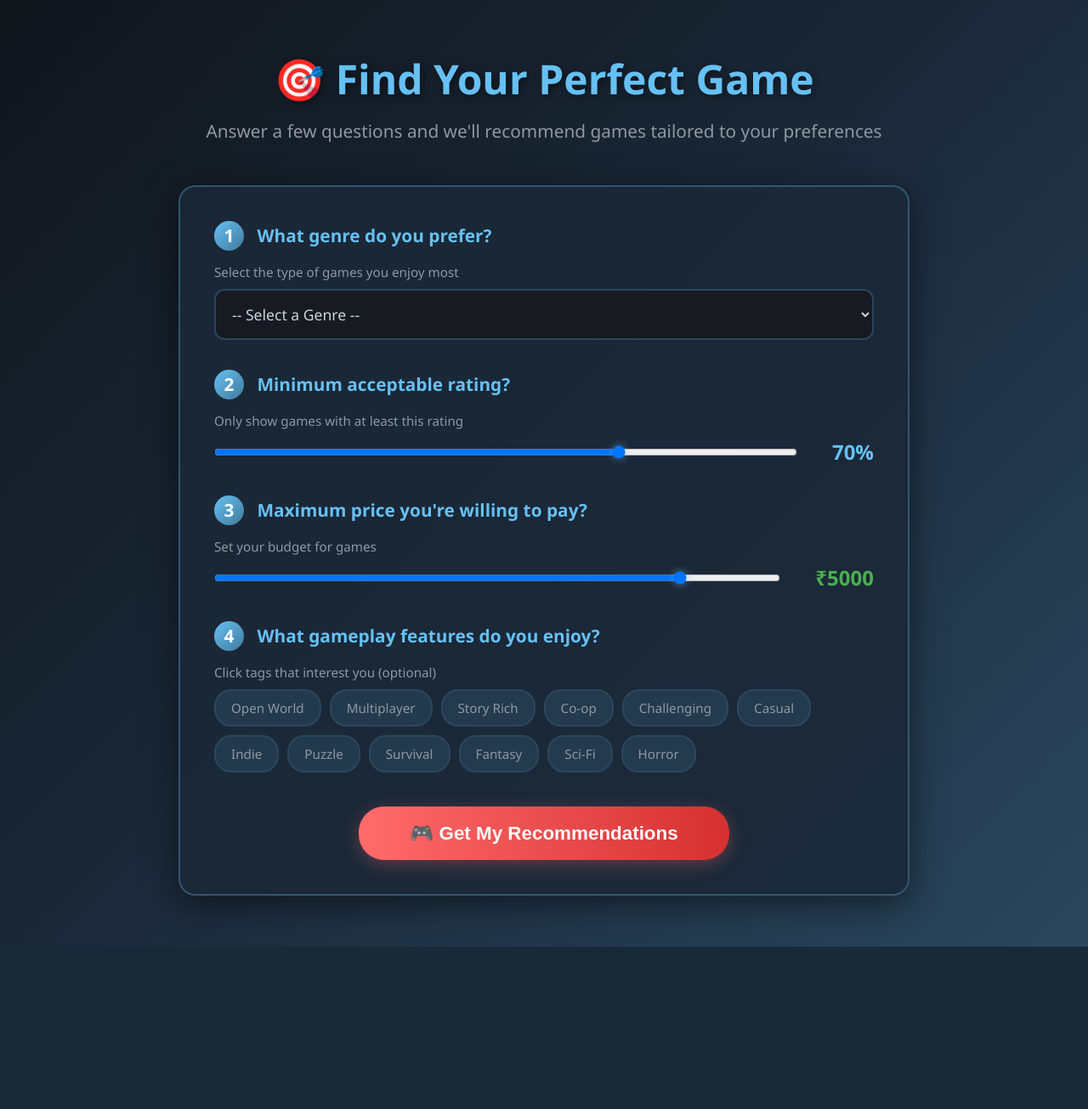
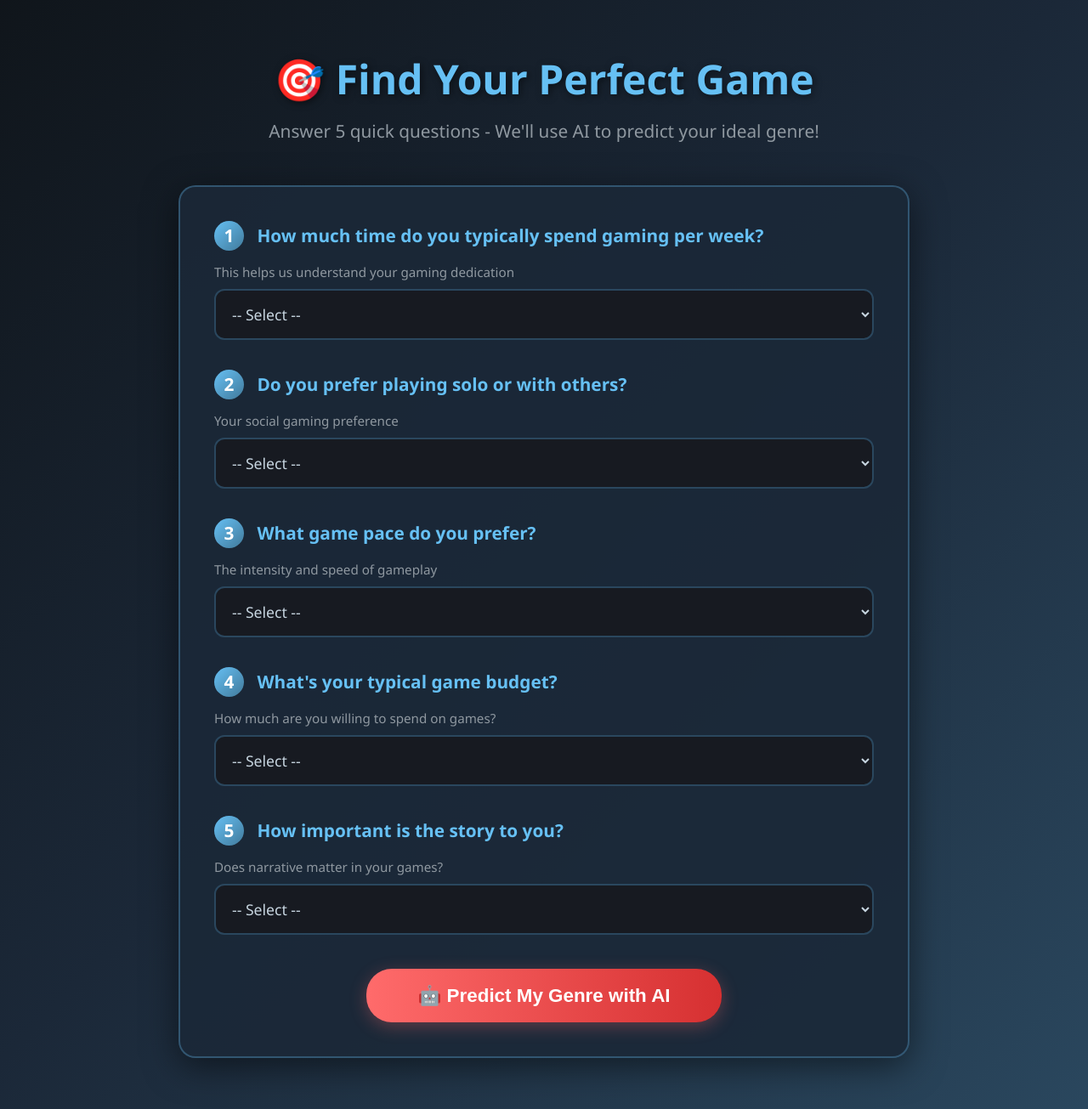
Before and after one commit to Harish-1828/game_recommendation, a Flask app: page /recommend in a window 1280 px wide. Shown: the part 85-1390 px from the top of the page at 85% size. Before the commit the page ends 1199 px from the top, so only its background shows below. Run offline with Flask 3, Linux system fonts and the light colour scheme.

Commit message:
Add KNN-based genre prediction system - Users answer 5 questions and AI predicts their preferred genre - Recommend top-rated game from predicted genre - 87% training accuracy with optimal K=9

```diff
--- a/app.py
+++ b/app.py
@@ -24,6 +24,17 @@ except FileNotFoundError:
     print("WARNING: Model files not found. Some features will be limited.")
     model = None
     vectorizer = None
+
+# Load genre prediction model (KNN)
+print("Loading genre prediction model...")
+try:
+    genre_model = pickle.load(open("genre_knn_model.pkl", "rb"))
+    genre_scaler = pickle.load(open("genre_scaler.pkl", "rb"))
+    print("✓ Genre prediction model loaded successfully!")
+except FileNotFoundError:
+    print("WARNING: Genre prediction model not found.")
+    genre_model = None
+    genre_scaler = None
 
 # Load review data
 try:
@@ -228,6 +239,85 @@ def analyze_review():
             "error": str(e)
         })
 
+@app.route("/predict_genre", methods=["POST"])
+def predict_genre():
+    """Predict user's preferred genre using KNN based on questionnaire"""
+    try:
+        if not genre_model or not genre_scaler:
+            return jsonify({
+                "success": False,
+                "error": "Genre prediction model not available"
+            })
+
+        data = request.json
+
+        # Extract questionnaire responses
+        # [playtime_preference, multiplayer_preference, pace_preference, budget, story_importance]
+        playtime = int(data.get("playtime", 2))
+        multiplayer = int(data.get("multiplayer", 2))
+        pace = int(data.get("pace", 2))
+        budget = int(data.get("budget", 2))
+        story = int(data.get("story", 2))
+
+        # Create feature array
+        features = np.array([[playtime, multiplayer, pace, budget, story]])
+
+        # Scale features
+        features_scaled = genre_scaler.transform(features)
+
+        # Predict genre
+        predicted_genre = genre_model.predict(features_scaled)[0]
+        probabilities = genre_model.predict_proba(features_scaled)[0]
+        confidence = float(max(probabilities)) * 100
+
+        # Get top game from predicted genre
+        all_games = get_all_games()
+        genre_games = [g for g in all_games if g["genre"] == predicted_genre]
+
+        if genre_games:
+            # Sort by rating and get top game
+            genre_games.sort(key=lambda x: x["rating"], reverse=True)
+            top_game = genre_games[0]
+
+            # Get top 3 games for variety
+            top_games = genre_games[:min(3, len(genre_games))]
+        else:
+            # Fallback to highest rated game overall
+            all_games.sort(key=lambda x: x["rating"], reverse=True)
+            top_game = all_games[0]
+            top_games = all_games[:3]
+            predicted_genre = top_game["genre"]
+
+        return jsonify({
+            "success": True,
+            "predicted_genre": predicted_genre,
+            "confidence": round(confidence, 2),
+            "top_game": {
+                "id": top_game["id"],
+                "name": top_game["name"],
+                "genre": top_game["genre"],
+                "price": top_game["price"],
+                "rating": top_game["rating"],
+                "image": top_game["image"],
+                "description": top_game["description"]
+            },
+            "alternative_games": [
+                {
+                    "id": g["id"],
+                    "name": g["name"],
+                    "rating": g["rating"],
+                    "price": g["price"]
+                }
+                for g in top_games[1:]
+            ]
+        })
+
+    except Exception as e:
+        return jsonify({
+            "success": False,
+            "error": str(e)
+        })
+
 if __name__ == "__main__":
     print("\n" + "="*70)
     print("🎮 STARTING STEAM GAME STORE")
--- a/templates/recommend.html
+++ b/templates/recommend.html
@@ -258,136 +258,221 @@
     <div class="container">
         <div class="hero">
             <h1>🎯 Find Your Perfect Game</h1>
-            <p>Answer a few questions and we'll recommend games tailored to your preferences</p>
+            <p>Answer 5 quick questions - We'll use AI to predict your ideal genre!</p>
         </div>
 
-        <div class="form-card">
-            <form action="/get_recommendations" method="post">
-                <!-- Question 1: Genre -->
+        <div class="form-card" id="questionnaireCard">
+            <form id="genreForm">
+                <!-- Question 1: Playtime Preference -->
                 <div class="form-group">
                     <label>
                         <span class="question-number">1</span>
-                        What genre do you prefer?
+                        How much time do you typically spend gaming per week?
                     </label>
-                    <p class="help-text">Select the type of games you enjoy most</p>
-                    <select name="genre" required>
-                        <option value="">-- Select a Genre --</option>
-                        <option value="Any">Any Genre</option>
-                        {% for genre in genres %}
-                        <option value="{{ genre }}">{{ genre }}</option>
-                        {% endfor %}
+                    <p class="help-text">This helps us understand your gaming dedication</p>
+                    <select name="playtime" id="playtime" required>
+                        <option value="">-- Select --</option>
+                        <option value="1">Casual - Less than 10 hours per week</option>
+                        <option value="2">Moderate - 10 to 20 hours per week</option>
+                        <option value="3">Hardcore - More than 20 hours per week</option>
                     </select>
                 </div>
 
-                <!-- Question 2: Minimum Rating -->
+                <!-- Question 2: Multiplayer Preference -->
                 <div class="form-group">
                     <label>
                         <span class="question-number">2</span>
-                        Minimum acceptable rating?
+                        Do you prefer playing solo or with others?
                     </label>
-                    <p class="help-text">Only show games with at least this rating</p>
-                    <div class="range-container">
-                        <input type="range"
-                               name="min_rating"
-                               id="ratingSlider"
-                               min="0"
-                               max="100"
-                               value="70"
-                               step="5">
-                        <span class="value-display" id="ratingValue">70%</span>
-                    </div>
+                    <p class="help-text">Your social gaming preference</p>
+                    <select name="multiplayer" id="multiplayer" required>
+                        <option value="">-- Select --</option>
+                        <option value="1">Solo only - I prefer single-player experiences</option>
+                        <option value="2">Mixed - I enjoy both solo and multiplayer</option>
+                        <option value="3">Multiplayer focused - I love playing with others</option>
+                    </select>
                 </div>
 
-                <!-- Question 3: Price Range -->
+                <!-- Question 3: Pace Preference -->
                 <div class="form-group">
                     <label>
                         <span class="question-number">3</span>
-                        Maximum price you're willing to pay?
+                        What game pace do you prefer?
                     </label>
-                    <p class="help-text">Set your budget for games</p>
-                    <div class="range-container">
-                        <input type="range"
-                               name="max_price"
-                               id="priceSlider"
-                               min="0"
-                               max="6000"
-                               value="5000"
-                               step="250">
-                        <span class="price-display" id="priceValue">₹5000</span>
-                    </div>
+                    <p class="help-text">The intensity and speed of gameplay</p>
+                    <select name="pace" id="pace" required>
+                        <option value="">-- Select --</option>
+                        <option value="1">Relaxed - Take my time, no pressure</option>
+                        <option value="2">Balanced - Good mix of action and strategy</option>
+                        <option value="3">Fast-paced - Intense, adrenaline-pumping action</option>
+                    </select>
                 </div>
 
-                <!-- Question 4: Preferred Tags -->
+                <!-- Question 4: Budget -->
                 <div class="form-group">
                     <label>
                         <span class="question-number">4</span>
-                        What gameplay features do you enjoy?
+                        What's your typical game budget?
                     </label>
-                    <p class="help-text">Click tags that interest you (optional)</p>
-                    <input type="hidden" name="tags" id="selectedTags">
-                    <div class="tags-input">
-                        <div class="tag-suggestion" data-tag="open world">Open World</div>
-                        <div class="tag-suggestion" data-tag="multiplayer">Multiplayer</div>
-                        <div class="tag-suggestion" data-tag="story rich">Story Rich</div>
-                        <div class="tag-suggestion" data-tag="co-op">Co-op</div>
-                        <div class="tag-suggestion" data-tag="difficult">Challenging</div>
-                        <div class="tag-suggestion" data-tag="casual">Casual</div>
-                        <div class="tag-suggestion" data-tag="indie">Indie</div>
-                        <div class="tag-suggestion" data-tag="puzzle">Puzzle</div>
-                        <div class="tag-suggestion" data-tag="survival">Survival</div>
-                        <div class="tag-suggestion" data-tag="fantasy">Fantasy</div>
-                        <div class="tag-suggestion" data-tag="sci-fi">Sci-Fi</div>
-                        <div class="tag-suggestion" data-tag="horror">Horror</div>
-                    </div>
+                    <p class="help-text">How much are you willing to spend on games?</p>
+                    <select name="budget" id="budget" required>
+                        <option value="">-- Select --</option>
+                        <option value="1">Free or Cheap - Under ₹1,000</option>
+                        <option value="2">Mid-range - ₹1,000 to ₹3,000</option>
+                        <option value="3">Premium - Over ₹3,000</option>
+                    </select>
+                </div>
+
+                <!-- Question 5: Story Importance -->
+                <div class="form-group">
+                    <label>
+                        <span class="question-number">5</span>
+                        How important is the story to you?
+                    </label>
+                    <p class="help-text">Does narrative matter in your games?</p>
+                    <select name="story" id="story" required>
+                        <option value="">-- Select --</option>
+                        <option value="1">Not important - Just want fun gameplay</option>
+                        <option value="2">Nice to have - Story adds value</option>
+                        <option value="3">Very important - I play for the narrative</option>
+                    </select>
                 </div>
 
                 <div class="submit-section">
-                    <button type="submit" class="btn-submit">
-                        🎮 Get My Recommendations
+                    <button type="submit" class="btn-submit" id="submitBtn">
+                        🤖 Predict My Genre with AI
                     </button>
                 </div>
             </form>
         </div>
+
+        <!-- Result Card (Hidden initially) -->
+        <div class="form-card" id="resultCard" style="display: none;">
+            <div style="text-align: center;">
+                <h2 style="color: #66c0f4; font-size: 2.5em; margin-bottom: 20px;">
+                    🎉 Perfect Match Found!
+                </h2>
+
+                <div style="background: rgba(102, 192, 244, 0.1); padding: 25px; border-radius: 15px; margin-bottom: 30px; border: 2px solid #66c0f4;">
+                    <p style="font-size: 1.2em; color: #8f98a0; margin-bottom: 10px;">
+                        Our AI predicts you'll love:
+                    </p>
+                    <h3 id="predictedGenre" style="color: #66c0f4; font-size: 2em; margin-bottom: 10px;"></h3>
+                    <p style="color: #4caf50; font-size: 1.1em;">
+                        <span id="confidence"></span>% match confidence
+                    </p>
+                </div>
+
+                <div id="gameCard" style="background: rgba(27, 40, 56, 0.9); border-radius: 15px; overflow: hidden; border: 2px solid rgba(102, 192, 244, 0.3); margin-bottom: 30px;">
+                    <!-- Game details will be inserted here -->
+                </div>
+
+                <div style="display: flex; gap: 15px; justify-content: center; flex-wrap: wrap;">
+                    <a id="gameLink" href="#" class="btn" style="padding: 15px 40px; font-size: 1.2em;">
+                        🎮 View Full Details
+                    </a>
+                    <button onclick="location.reload()" class="btn" style="padding: 15px 40px; font-size: 1.2em; background: linear-gradient(90deg, #8f98a0, #5f6a72);">
+                        🔄 Try Again
+                    </button>
+                </div>
+            </div>
+        </div>
     </div>
 
     <script>
-        // Rating slider
-        const ratingSlider = document.getElementById('ratingSlider');
-        const ratingValue = document.getElementById('ratingValue');
-        ratingSlider.addEventListener('input', function() {
-            ratingValue.textContent = this.value + '%';
-        });
+        const form = document.getElementById('genreForm');
+        const submitBtn = document.getElementById('submitBtn');
+        const questionnaireCard = document.getElementById('questionnaireCard');
+        const resultCard = document.getElementById('resultCard');
 
-        // Price slider
-        const priceSlider = document.getElementById('priceSlider');
-        const priceValue = document.getElementById('priceValue');
-        priceSlider.addEventListener('input', function() {
-            if (this.value == 0) {
-                priceValue.textContent = 'Free';
-            } else {
-                priceValue.textContent = '₹' + this.value;
+        form.addEventListener('submit', async function(e) {
+            e.preventDefault();
+
+            // Validate all fields
+            const playtime = document.getElementById('playtime').value;
+            const multiplayer = document.getElementById('multiplayer').value;
+            const pace = document.getElementById('pace').value;
+            const budget = document.getElementById('budget').value;
+            const story = document.getElementById('story').value;
+
+            if (!playtime || !multiplayer || !pace || !budget || !story) {
+                alert('Please answer all questions!');
+                return;
             }
-        });
 
-        // Tags selection
-        const tagSuggestions = document.querySelectorAll('.tag-suggestion');
-        const selectedTagsInput = document.getElementById('selectedTags');
-        const selectedTags = new Set();
+            // Disable button and show loading
+            submitBtn.disabled = true;
+            submitBtn.textContent = '🤖 AI is thinking...';
 
-        tagSuggestions.forEach(tag => {
-            tag.addEventListener('click', function() {
-                const tagValue = this.getAttribute('data-tag');
+            try {
+                const response = await fetch('/predict_genre', {
+                    method: 'POST',
+                    headers: {
+                        'Content-Type': 'application/json',
+                    },
+                    body: JSON.stringify({
+                        playtime: parseInt(playtime),
+                        multiplayer: parseInt(multiplayer),
+                        pace: parseInt(pace),
+                        budget: parseInt(budget),
+                        story: parseInt(story)
+                    })
+                });
 
-                if (selectedTags.has(tagValue)) {
-                    selectedTags.delete(tagValue);
-                    this.classList.remove('selected');
+                const data = await response.json();
+
+                if (data.success) {
+                    // Display results
+                    document.getElementById('predictedGenre').textContent = data.predicted_genre;
+                    document.getElementById('confidence').textContent = data.confidence;
+
+                    const game = data.top_game;
+                    const gameCardHTML = `
+                        <img src="${game.image}" alt="${game.name}" style="width: 100%; height: 250px; object-fit: cover;">
+                        <div style="padding: 30px;">
+                            <h3 style="color: #ffffff; font-size: 2em; margin-bottom: 15px;">${game.name}</h3>
+                            <div style="display: flex; justify-content: space-around; margin: 20px 0; flex-wrap: wrap; gap: 15px;">
+                                <div style="text-align: center;">
+                                    <p style="color: #8f98a0; font-size: 0.9em;">Genre</p>
+                                    <p style="color: #66c0f4; font-size: 1.3em; font-weight: bold;">${game.genre}</p>
+                                </div>
+                                <div style="text-align: center;">
+                                    <p style="color: #8f98a0; font-size: 0.9em;">Rating</p>
+                                    <p style="color: #4caf50; font-size: 1.3em; font-weight: bold;">${game.rating}%</p>
+                                </div>
+                                <div style="text-align: center;">
+                                    <p style="color: #8f98a0; font-size: 0.9em;">Price</p>
+                                    <p style="color: ${game.price === 0 ? '#4caf50' : '#66c0f4'}; font-size: 1.3em; font-weight: bold;">
+                                        ${game.price === 0 ? 'Free' : '₹' + game.price}
+                                    </p>
+                                </div>
+                            </div>
+                            <p style="color: #c7d5e0; font-size: 1.1em; line-height: 1.6;">${game.description}</p>
+                        </div>
+                    `;
+
+                    document.getElementById('gameCard').innerHTML = gameCardHTML;
+                    document.getElementById('gameLink').href = `/game/${game.id}`;
+
+                    // Hide questionnaire, show results
+                    questionnaireCard.style.display = 'none';
+                    resultCard.style.display = 'block';
+
+                    // Smooth scroll to results
+                    resultCard.scrollIntoView({ behavior: 'smooth', block: 'start' });
+
                 } else {
-                    selectedTags.add(tagValue);
-                    this.classList.add('selected');
+                    alert('Error: ' + data.error);
+                    submitBtn.disabled = false;
+                    submitBtn.textContent = '🤖 Predict My Genre with AI';
                 }
 
-                selectedTagsInput.value = Array.from(selectedTags).join(',');
-            });
+            } catch (error) {
+                alert('An error occurred. Please try again.');
+                console.error(error);
+                submitBtn.disabled = false;
+                submitBtn.textContent = '🤖 Predict My Genre with AI';
+            }
         });
     </script>
 </body>
```
Also changed, not shown: train_genre_knn.py (added, +263 -0 lines), 2 other files.
